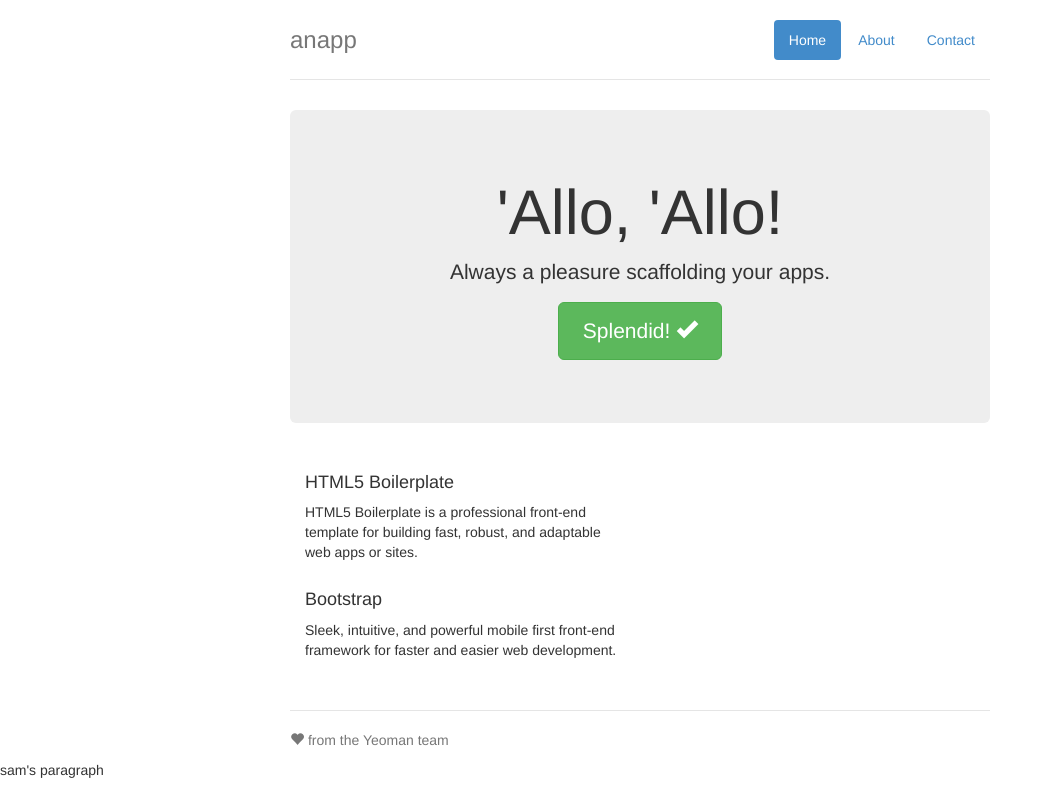
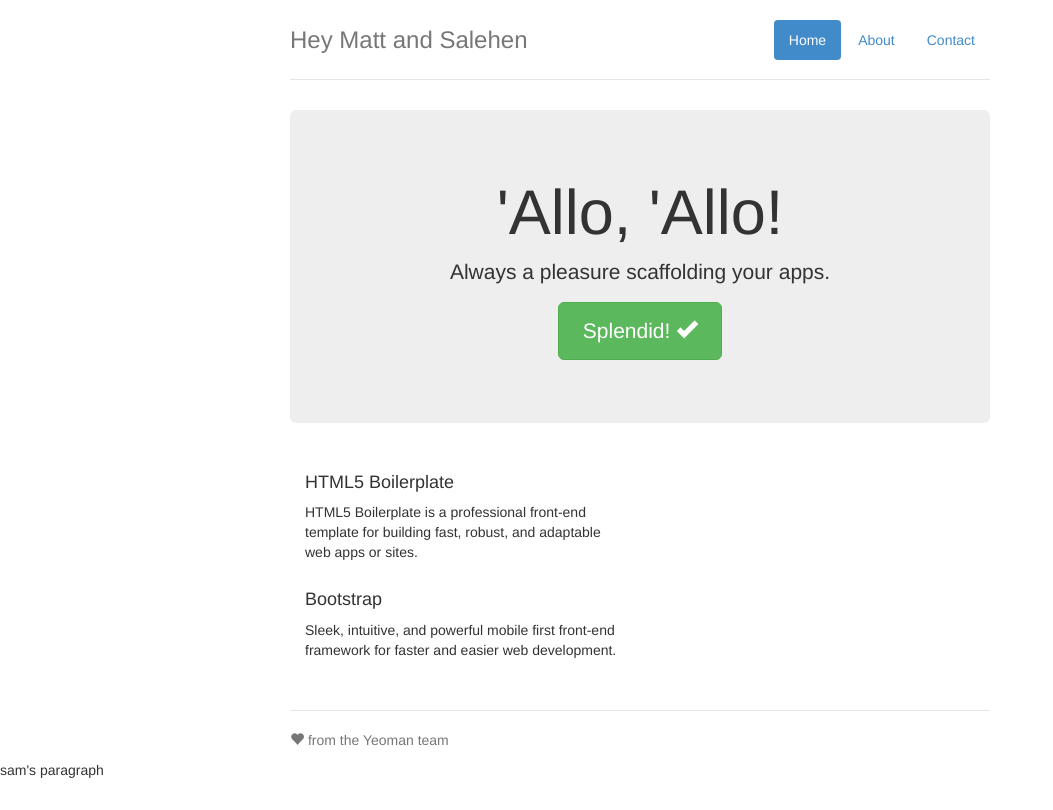
Before and after one commit to samuelkobe/iat381lab2, a plain HTML site: page index.html in a window 1280 px wide. Shown: the whole page, without its empty margins (0-1053 px from the left). Drawn offline with Linux system fonts and the light colour scheme.

Commit message:
Added title

```diff
--- a/index.html
+++ b/index.html
@@ -1,6 +1,6 @@
 <!DOCTYPE html> <html class=no-js> <head> <meta charset=utf-8> <title>anapp</title> <meta name=description content=""> <meta name=viewport content="width=device-width"> <link rel="shortcut icon" href=/6df2b309.favicon.ico> <!-- Place favicon.ico and apple-touch-icon.png in the root directory --> <link rel=stylesheet href=styles/9c307a9d.vendor.css> <link rel=stylesheet href=styles/a5896f90.main.css>  <body> <!--[if lt IE 10]>
       <p class="browsehappy">You are using an <strong>outdated</strong> browser. Please <a href="http://browsehappy.com/">upgrade your browser</a> to improve your experience.</p>
-    <![endif]--> <div class=container> <div class=header> <ul class="nav nav-pills pull-right"> <li class=active><a href=#>Home</a></li> <li><a href=#>About</a></li> <li><a href=#>Contact</a></li> </ul> <h3 class=text-muted>anapp</h3> </div> <div class=jumbotron> <h1>'Allo, 'Allo!</h1> <p class=lead>Always a pleasure scaffolding your apps.</p> <p><a class="btn btn-lg btn-success" href=#>Splendid! <span class="glyphicon glyphicon-ok"></span></a></p> </div> <div class="row marketing"> <div class=col-lg-6> <h4>HTML5 Boilerplate</h4> <p>HTML5 Boilerplate is a professional front-end template for building fast, robust, and adaptable web apps or sites.</p> <h4>Bootstrap</h4> <p>Sleek, intuitive, and powerful mobile first front-end framework for faster and easier web development.</p> </div> </div> <div class=footer> <p><span class="glyphicon glyphicon-heart"></span> from the Yeoman team</p> </div> </div> <script src=scripts/bcac3e9e.vendor.js></script> <!-- Google Analytics: change UA-XXXXX-X to be your site's ID. --> <script>(function(b,o,i,l,e,r){b.GoogleAnalyticsObject=l;b[l]||(b[l]=
+    <![endif]--> <div class=container> <div class=header> <ul class="nav nav-pills pull-right"> <li class=active><a href=#>Home</a></li> <li><a href=#>About</a></li> <li><a href=#>Contact</a></li> </ul> <h3 class=text-muted>Hey Matt and Salehen</h3> </div> <div class=jumbotron> <h1>'Allo, 'Allo!</h1> <p class=lead>Always a pleasure scaffolding your apps.</p> <p><a class="btn btn-lg btn-success" href=#>Splendid! <span class="glyphicon glyphicon-ok"></span></a></p> </div> <div class="row marketing"> <div class=col-lg-6> <h4>HTML5 Boilerplate</h4> <p>HTML5 Boilerplate is a professional front-end template for building fast, robust, and adaptable web apps or sites.</p> <h4>Bootstrap</h4> <p>Sleek, intuitive, and powerful mobile first front-end framework for faster and easier web development.</p> </div> </div> <div class=footer> <p><span class="glyphicon glyphicon-heart"></span> from the Yeoman team</p> </div> </div> <script src=scripts/bcac3e9e.vendor.js></script> <!-- Google Analytics: change UA-XXXXX-X to be your site's ID. --> <script>(function(b,o,i,l,e,r){b.GoogleAnalyticsObject=l;b[l]||(b[l]=
       function(){(b[l].q=b[l].q||[]).push(arguments)});b[l].l=+new Date;
       e=o.createElement(i);r=o.getElementsByTagName(i)[0];
       e.src='//www.google-analytics.com/analytics.js';
```
